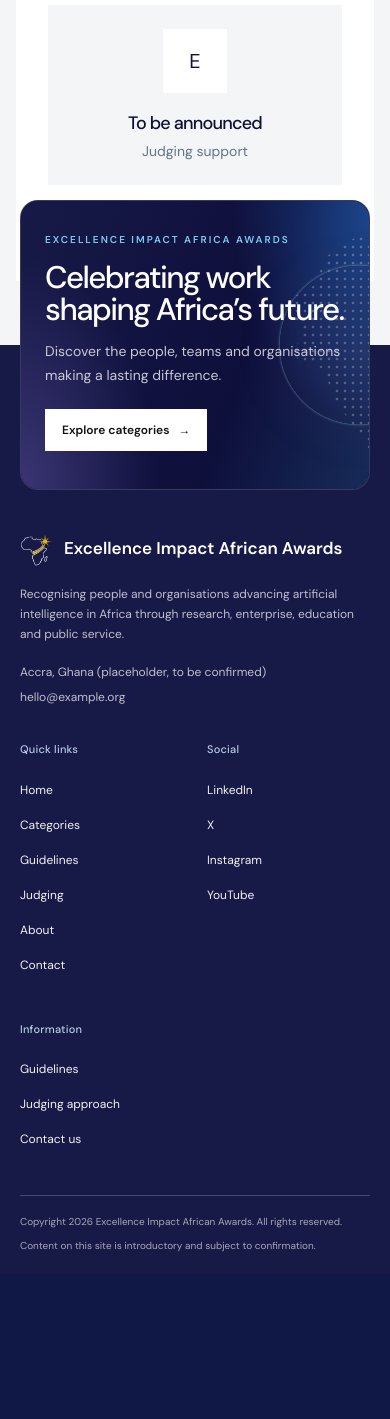
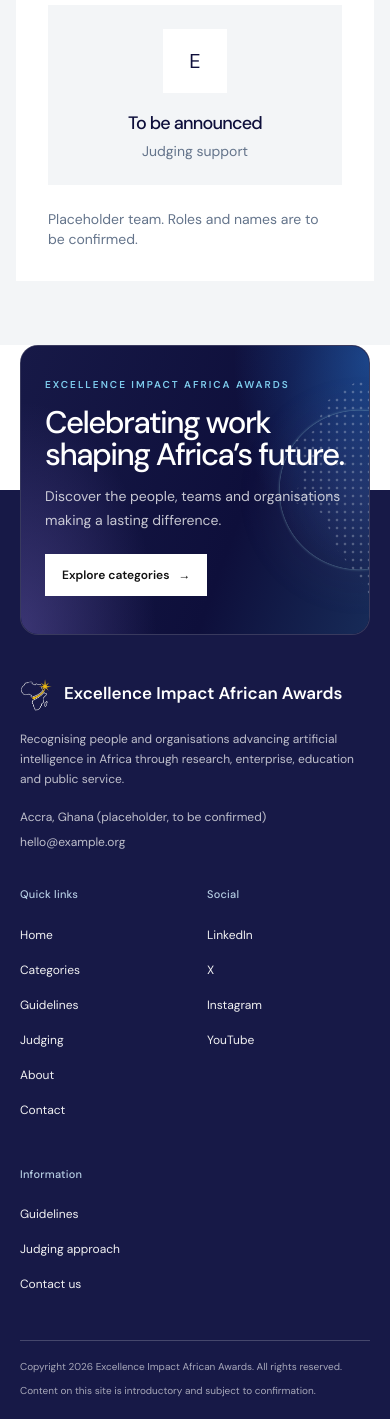
Before and after one commit to K2Debug/Excellence-Impact-Africa-Awards, a Laravel app: page /about in a window 390 px wide. Shown: the part 3466-4885 px from the top of the page. Before the commit the page ends 4718 px from the top, so only its background shows below. Run offline with Laravel 12, Linux system fonts and the light colour scheme; style sheets or scripts are compiled from the project's sources.

Commit message:
Reserve space for overlapping footer callout

```diff
--- a/resources/css/app.css
+++ b/resources/css/app.css
@@ -143,7 +143,7 @@ a:hover { color:var(--eiaa-navy); }
 .closing-section h2 { max-width:850px;margin:7px 0 18px;color:white;font-size:clamp(42px,6vw,78px);line-height:1.02; }
 .closing-section>p:not(.eyebrow) { max-width:510px;margin:0;color:rgba(255,255,255,.78);font-size:14px;line-height:1.7; }
 .closing-section>a { margin-top:30px;padding:14px 0;border-bottom:1px solid rgba(255,255,255,.7); }
-.site-footer { position:relative;z-index:1;background:var(--eiaa-deep);color:#fff;padding:0 32px 24px; }
+.site-footer { position:relative;z-index:1;margin-top:148px;background:var(--eiaa-deep);color:#fff;padding:0 32px 24px; }
 .site-footer__inner { width:min(100%,1280px);margin:0 auto; }
 .site-footer__callout { position:relative;isolation:isolate;min-height:295px;margin:0 0 -148px;overflow:hidden;border:1px solid rgba(255,255,255,.18);border-radius:18px;background:var(--eiaa-navy);transform:translateY(-50%); }
 .site-footer__callout::before { position:absolute;z-index:-1;inset:0;background:radial-gradient(ellipse 54% 112% at 0% 100%,rgba(97,85,164,.5),transparent 72%),radial-gradient(ellipse 54% 100% at 100% 5%,rgba(40,120,217,.45),transparent 72%),linear-gradient(110deg,#171947 0%,#0E0F3B 62%,#172b58 100%);content:""; }
@@ -212,7 +212,7 @@ a:hover { color:var(--eiaa-navy); }
  .category-tile { min-height:235px; }
  .recognition-section { min-height:500px; }
  .judging-section { padding-bottom:72px; }
- .site-footer { padding:0 20px 20px; }
+ .site-footer { margin-top:145px;padding:0 20px 20px; }
  .site-footer__callout { min-height:290px;margin-bottom:-145px; }
  .site-footer__callout-copy { padding:32px 24px; }
  .site-footer__callout h2 { max-width:410px;font-size:clamp(30px,8vw,42px); }
```
Also changed, not shown: 1 other file.
